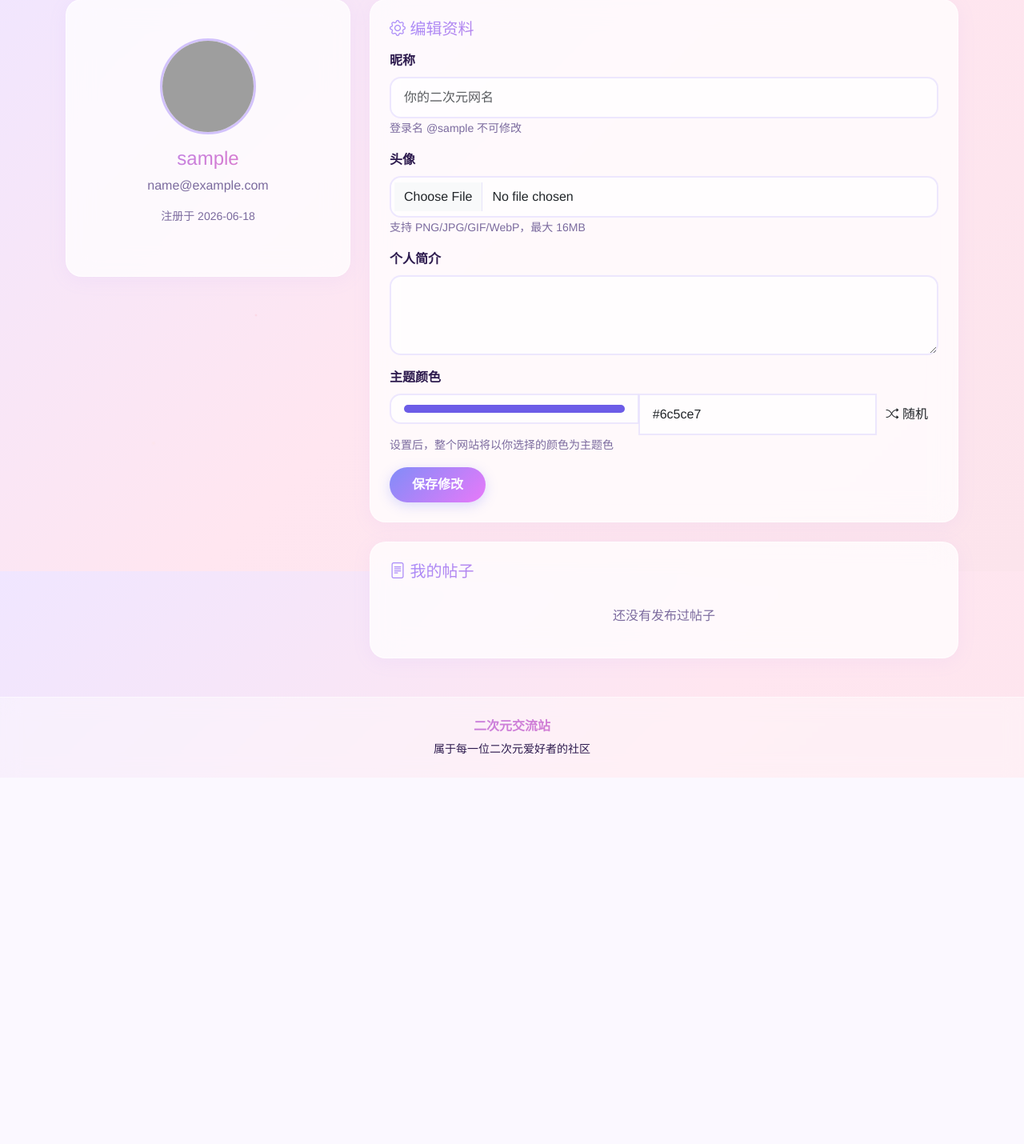
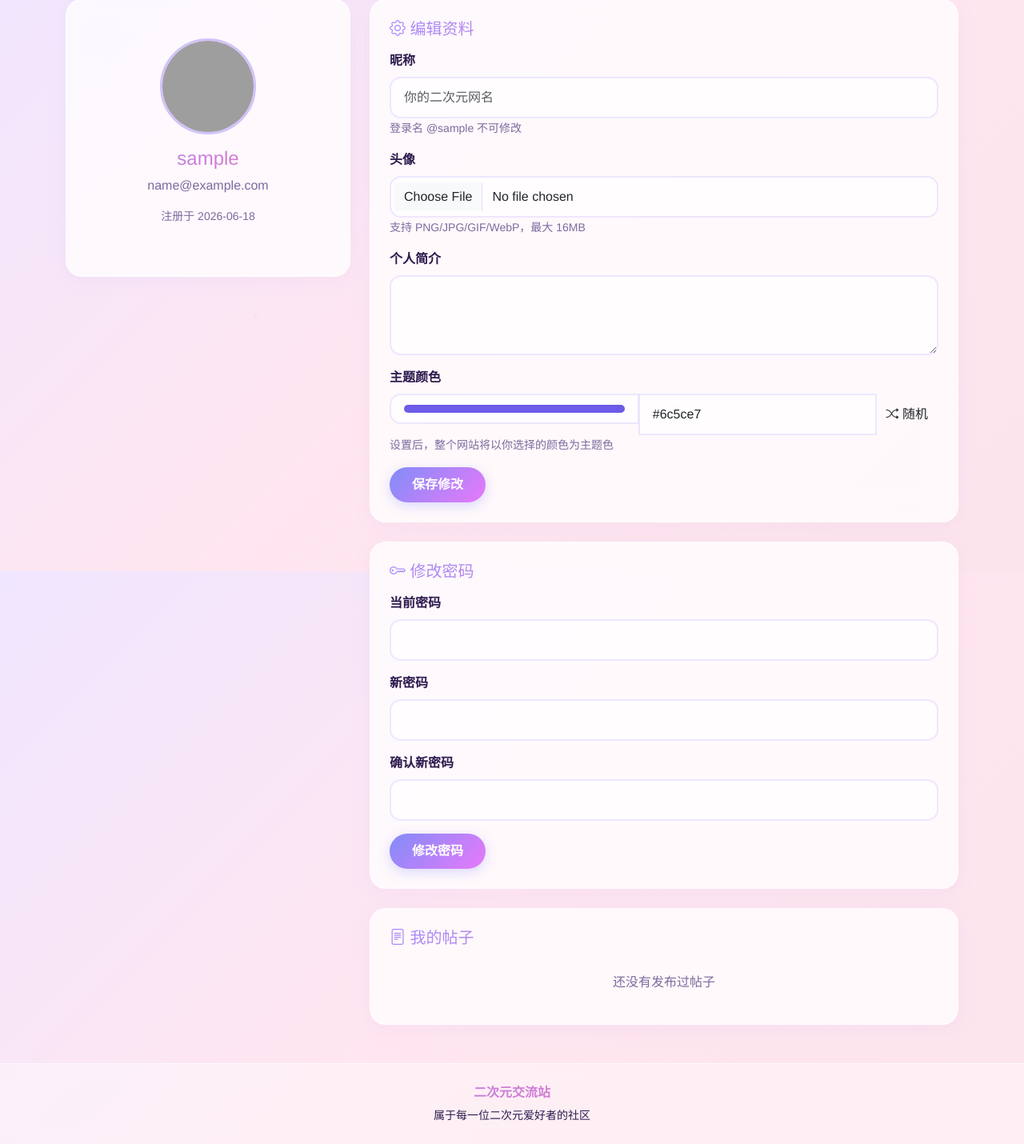
Before and after one commit to ldr123456/anime-forum, a Flask app: page /profile in a window 1280 px wide. Shown: the part 86-1516 px from the top of the page at 80% size. Before the commit the page ends 1029 px from the top, so only its background shows below. Run offline with Flask 3, Linux system fonts and the light colour scheme; the visitor is signed in with stand-in values (Sample User, id 1); data that the repository does not hold is empty; grey boxes are pictures that could not be loaded.

Commit message:
feat: 个人资料页支持修改密码

```diff
--- a/app.py
+++ b/app.py
@@ -160,6 +160,25 @@ def logout():
 @login_required
 def profile():
     if request.method == 'POST':
+        # 密码修改逻辑
+        new_password = request.form.get('new_password', '').strip()
+        if new_password:
+            current_password = request.form.get('current_password', '').strip()
+            if not current_user.check_password(current_password):
+                flash('当前密码错误。', 'danger')
+                return redirect(url_for('profile'))
+            if len(new_password) < 6:
+                flash('新密码长度至少为6位。', 'danger')
+                return redirect(url_for('profile'))
+            confirm_password = request.form.get('confirm_password', '').strip()
+            if new_password != confirm_password:
+                flash('两次输入的新密码不一致。', 'danger')
+                return redirect(url_for('profile'))
+            current_user.set_password(new_password)
+            db.session.commit()
+            flash('密码修改成功！', 'success')
+            return redirect(url_for('profile'))
+
         nickname = request.form.get('nickname', '').strip()
         bio = request.form.get('bio', '').strip()
         theme_color = request.form.get('theme_color', '#6c5ce7').strip()
--- a/templates/profile.html
+++ b/templates/profile.html
@@ -57,6 +57,27 @@
             </div>
         </div>
 
+        <div class="glass-card mb-4">
+            <div class="card-body p-4">
+                <h5 class="gradient-text mb-3"><i class="bi bi-key"></i> 修改密码</h5>
+                <form method="POST">
+                    <div class="mb-3">
+                        <label class="form-label fw-bold" style="color: #2d1b4e;">当前密码</label>
+                        <input type="password" name="current_password" class="form-control" required>
+                    </div>
+                    <div class="mb-3">
+                        <label class="form-label fw-bold" style="color: #2d1b4e;">新密码</label>
+                        <input type="password" name="new_password" class="form-control" required minlength="6">
+                    </div>
+                    <div class="mb-3">
+                        <label class="form-label fw-bold" style="color: #2d1b4e;">确认新密码</label>
+                        <input type="password" name="confirm_password" class="form-control" required minlength="6">
+                    </div>
+                    <button type="submit" class="btn btn-gradient">修改密码</button>
+                </form>
+            </div>
+        </div>
+
         <div class="glass-card">
             <div class="card-body p-4">
                 <h5 class="gradient-text mb-3"><i class="bi bi-file-text"></i> 我的帖子</h5>
```
